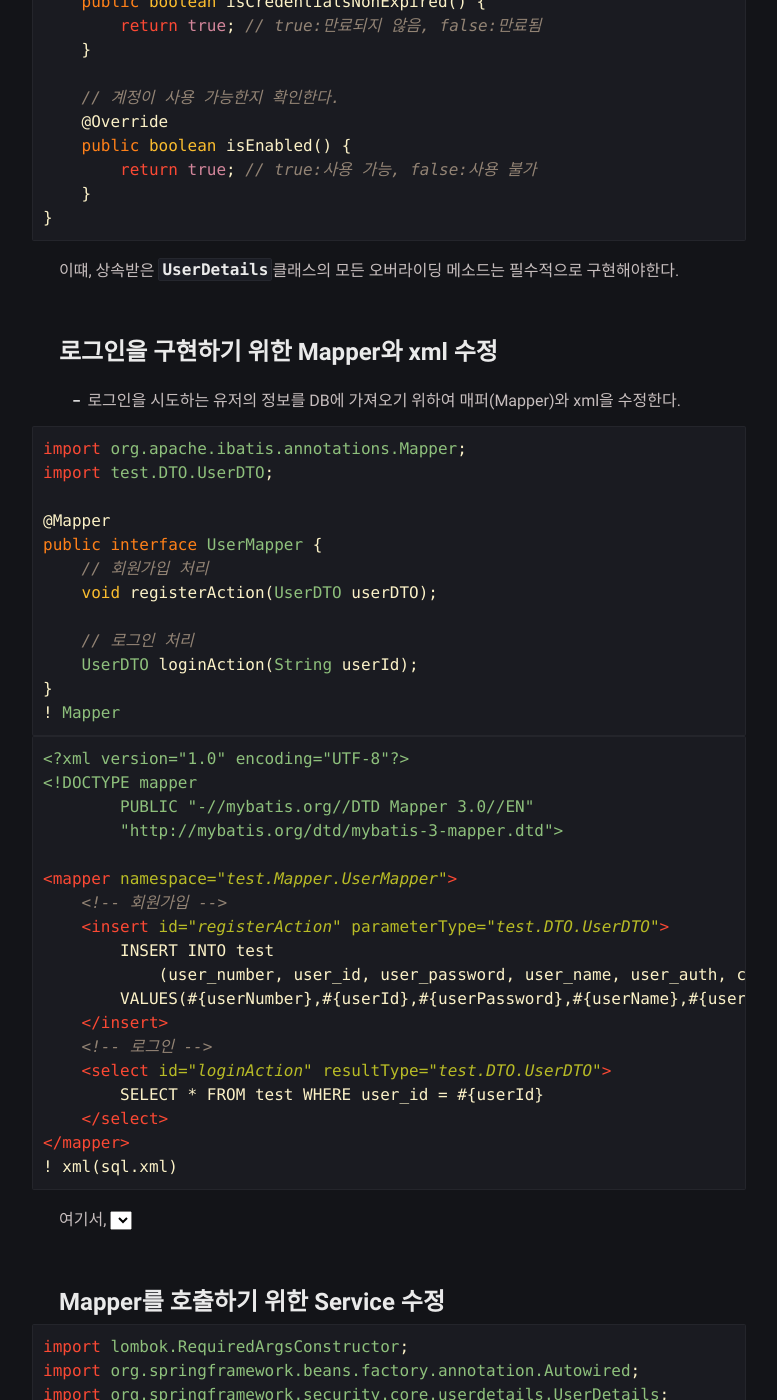
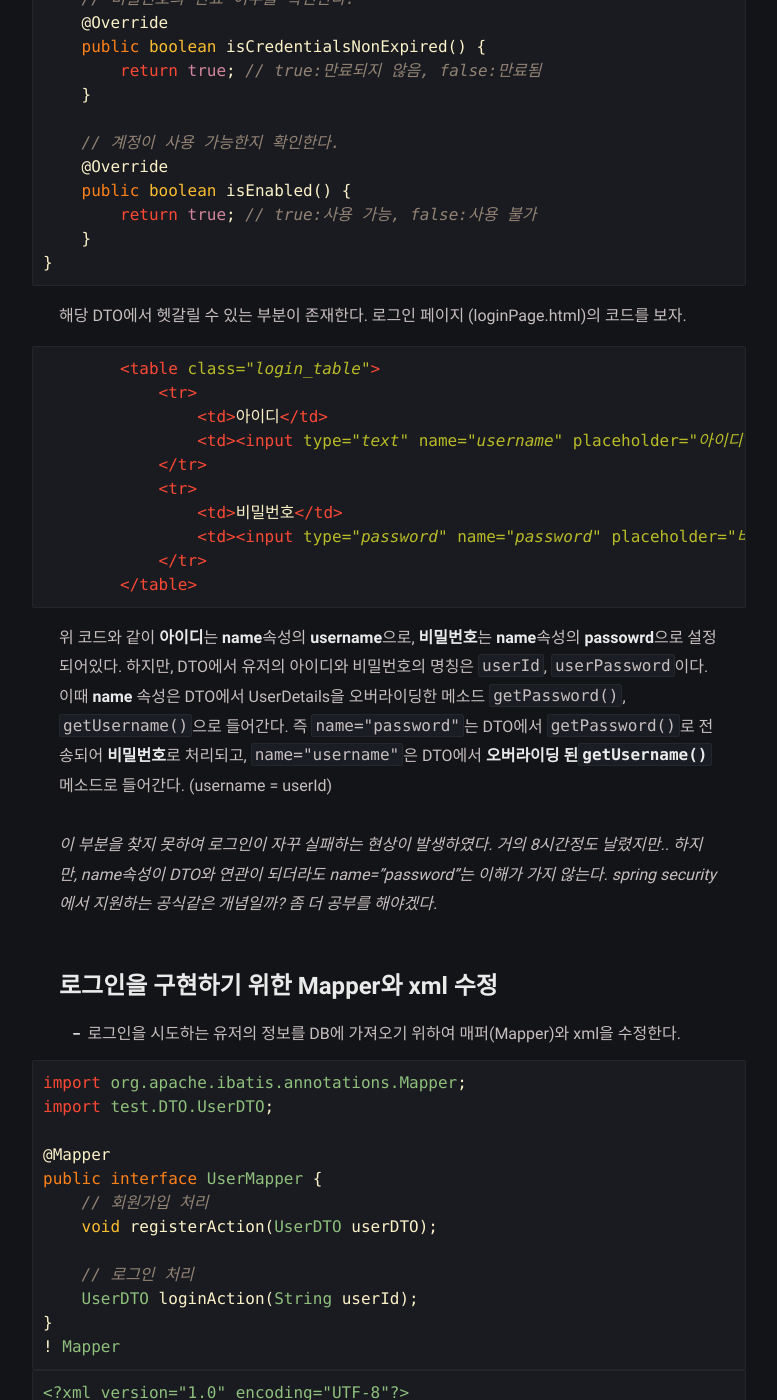
Before and after one commit to YunDaeHyeon/YunDaeHyeon.github.io, a Jekyll site: the page built from _posts/Spring/2022-02-06-spring-post11.md, in a window 1280 px wide and 1400 px high, scrolled down 4803 px. Shown: the whole window, without its empty margins (251-1028 px from the left). Built offline with Jekyll 4.4.1, drawn with Linux system fonts in a browser that asks for light colours; comment, search, counter and statistics services are not loaded; some of the changed text lies outside the part shown.

Commit message:
mac-22.02.06 spring post11 update

````diff
--- a/_posts/Spring/2022-02-06-spring-post11.md
+++ b/_posts/Spring/2022-02-06-spring-post11.md
@@ -151,6 +150,11 @@ public class UserDTO implements UserDetails {
         return this.userId;
     }
 
+    // DTO에서의 userName.
+    public String getUserName(){
+        return this.userName;
+    }
+
     // 계정의 만료 여부를 확인한다.
     @Override
     public boolean isAccountNonExpired() {
@@ -176,7 +180,28 @@ public class UserDTO implements UserDetails {
     }
 }
 ```
-이떄, 상속받은 **`UserDetails`**클래스의 모든 오버라이딩 메소드는 필수적으로 구현해야한다.
+
+해당 DTO에서 헷갈릴 수 있는 부분이 존재한다. 로그인 페이지 (loginPage.html)의 코드를 보자.
+
+```html
+        <table class="login_table">
+            <tr>
+                <td>아이디</td>
+                <td><input type="text" name="username" placeholder="아이디"></td>
+            </tr>
+            <tr>
+                <td>비밀번호</td>
+                <td><input type="password" name="password" placeholder="비밀번호"></td>
+            </tr>
+        </table>
+```
+
+위 코드와 같이 **아이디**는 **name**속성의 **username**으로,
+**비밀번호**는 **name**속성의 **passowrd**으로 설정되어있다. 하지만, DTO에서 유저의 아이디와 비밀번호의 명칭은 `userId`, `userPassword`이다.
+이때 **name** 속성은 DTO에서 UserDetails을 오버라이딩한 메소드 `getPassword()`, `getUsername()`으로 들어간다.
+즉 `name="password"`는 DTO에서 `getPassword()`로 전송되어 **비밀번호**로 처리되고, `name="username"`은 DTO에서 **오버라이딩 된`getUsername()`** 메소드로 들어간다. (username = userId)
+
+*이 부분을 찾지 못하여 로그인이 자꾸 실패하는 현상이 발생하였다. 거의 8시간정도 날렸지만.. 하지만, name속성이 DTO와 연관이 되더라도 name="password"는 이해가 가지 않는다. spring security에서 지원하는 공식같은 개념일까? 좀 더 공부를 해야겠다.*
 
 # 로그인을 구현하기 위한 Mapper와 xml 수정
 - 로그인을 시도하는 유저의 정보를 DB에 가져오기 위하여 매퍼(Mapper)와 xml을 수정한다.
@@ -328,3 +354,47 @@ public class UserController {
 loginSuccess 메소드에서 `model.addAttribute`라는 메소드가 사용되었는데 해당 메소드는 `model.addAttribute("key","value")` 형식으로 사용할 수 있으며 **view에 데이터를 전달**한다. 이때, **key**는 `boardPage.html`의 **th:text="${info}"**이다.
 
 # 실행
+## localhost:8080 접속
+<p align="center"><img src="/assets/img/blog/정보/1.png"></p>
+
+**로그인 페이지에서 회원가입으로 넘어간다.**
+
+---
+<p align="center"><img src="/assets/img/blog/정보/2.png"></p>
+
+**아이디는 `daehyeon`, 이름은 `대현`, 비밀번호는 `123456789s`로 가입으로 가입을 해보자.**
+
+---
+<p align="center"><img src="/assets/img/blog/정보/3.png"></p>
+
+**DB에 정상적으로 데이터가 들어가고, `loginPage`로 리다이렉트 되었다.**
+
+---
+<p align="center"><img src="/assets/img/blog/정보/4.png"></p>
+
+**로그인 페이지에서 아이디 `daehyeon`, 비밀번호 `123456789s`를 입력한다면..**
+
+---
+<p align="center"><img src="/assets/img/blog/정보/5.png"></p>
+
+**성공적으로 로그인이 수행되었음을 볼 수 있다.**
+
+---
+**만약, 비밀번호 혹은 아이디가 틀리다면..**
+
+<p align="center"><img src="/assets/img/blog/정보/6.png"></p>
+
+**`loginfail.html`로 잘 넘어감을 볼 수 있다!**
+
+
+
+---
+[참고]
+[limsubin](https://velog.io/@limsubin/Spring-Boot-spring-security-%EB%A1%9C-%EB%A1%9C%EA%B7%B8%EC%9D%B8%EC%9D%84-%EA%B5%AC%ED%98%84%ED%95%98%EC%9E%90)
+[Memostack](https://memostack.tistory.com/182)
+[Pawer0223](https://taesan94.tistory.com/109)
+[오늘의 개발](https://a1010100z.tistory.com/entry/Spring-Spring-security-%EB%A5%BC-%EC%82%AC%EC%9A%A9%ED%95%B4%EB%B3%B4%EC%9E%90-%ED%9A%8C%EC%9B%90%EA%B0%80%EC%9E%85%EB%B6%80%ED%84%B0-%EB%A1%9C%EA%B7%B8%EC%9D%B8%EA%B9%8C%EC%A7%80-Spring-boot-Gradle-MyBatis-MySQL?category=791304)
+[todyDev](https://to-dy.tistory.com/75?category=720806)
+[사랑이 고픈 프로그래머](https://zgundam.tistory.com/47?category=430446)
+[DOing](https://doing7.tistory.com/16)
+[spring 공식 가이드북](https://spring.io/guides/gs/securing-web/)
````
Also changed, not shown: other parts of _posts/Spring/2022-02-06-spring-post11.md (+2 -2 lines), _posts/Spring/2022-02-06-spring-post10.md (+19 -17 lines), assets/img/blog/정보/1.png (added), assets/img/blog/정보/2.png (added), assets/img/blog/정보/3.png (added), assets/img/blog/정보/4.png (added), assets/img/blog/정보/5.png (added), assets/img/blog/정보/6.png (added).
